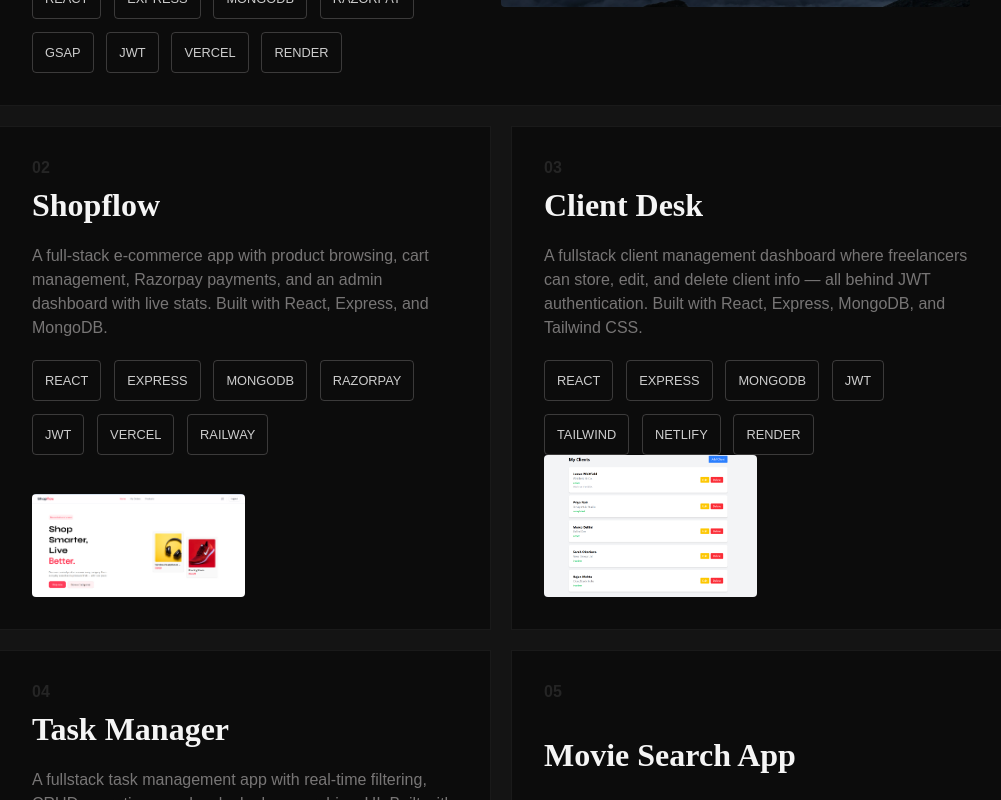
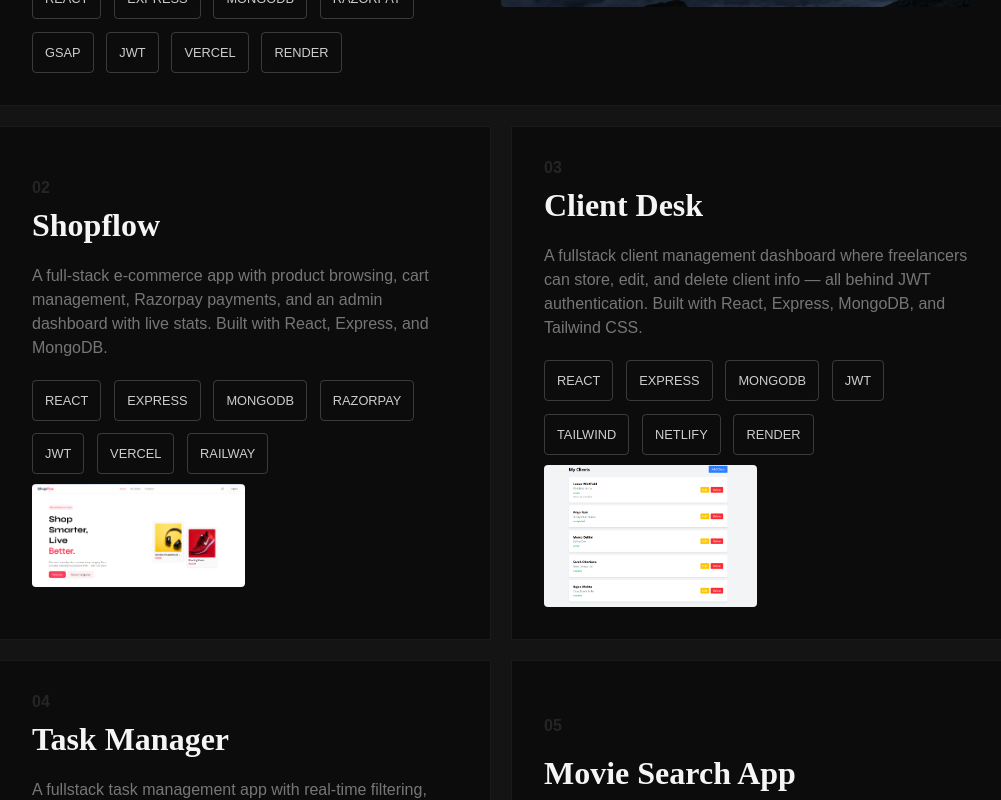
Before and after one commit to zishanx/Portfolio, a React (Vite) app: page / in a window 1280 px wide. Shown: the part 1180-1980 px from the top of the page, without its empty margins (139-1140 px from the left). Built offline with nearby package versions, Linux system fonts and the light colour scheme; a web font is replaced by a local one.

Commit message:
Done with the addition

```diff
--- a/src/index.css
+++ b/src/index.css
@@ -201,8 +201,9 @@ a {
     padding: 2rem;
     border: 1px solid #1a1a1a;
     display: flex;
+    gap:10px;
     flex-direction: column;
-    justify-content: space-between;
+    justify-content: center;
     transition: background-color 0.3s ease;
 }
 
```
